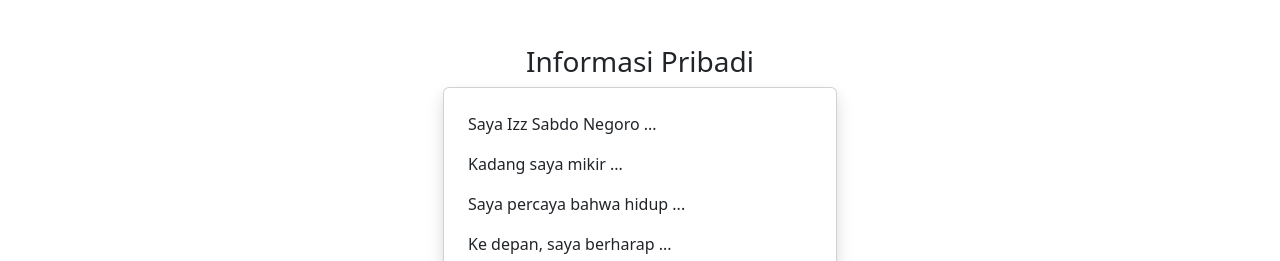
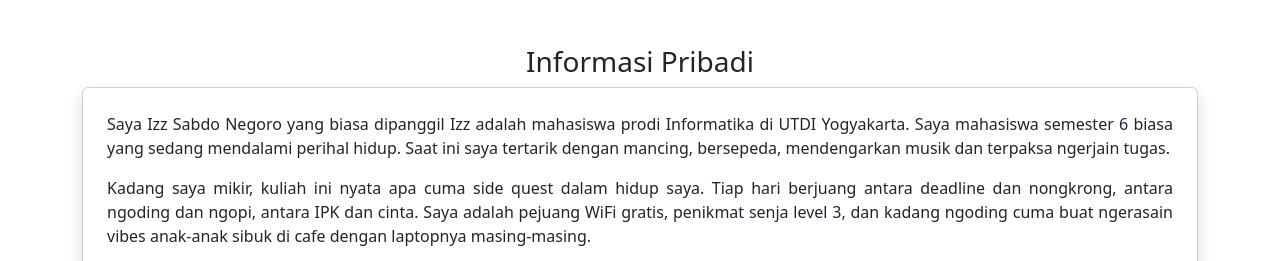
Before and after one commit to izz315/PWM11, a plain HTML site: page index.html in a window 1280 px wide. Shown: the part 403-664 px from the top of the page. Drawn offline with nearby package versions, Linux system fonts and the light colour scheme.

Commit message:
Update index.html

```diff
--- a/index.html
+++ b/index.html
@@ -54,10 +54,10 @@
         <div class="d-flex justify-content-center">
             <div class="card py-4 px-4 shadow">
                 <!-- Deskripsi diri mahasiswa -->
-                <p class="text" style="text-align: justify;">Saya Izz Sabdo Negoro ...</p>
-                <p class="text" style="text-align: justify;">Kadang saya mikir ...</p>
-                <p class="text" style="text-align: justify;">Saya percaya bahwa hidup ...</p>
-                <p class="text" style="text-align: justify;">Ke depan, saya berharap ...</p>
+                <p class="text" style="text-align: justify;">Saya Izz Sabdo Negoro yang biasa dipanggil Izz adalah mahasiswa prodi Informatika di UTDI Yogyakarta. Saya mahasiswa semester 6 biasa yang sedang mendalami perihal hidup. Saat ini saya tertarik dengan mancing, bersepeda, mendengarkan musik dan terpaksa ngerjain tugas.</p>
+                <p class="text" style="text-align: justify;">Kadang saya mikir, kuliah ini nyata apa cuma side quest dalam hidup saya. Tiap hari berjuang antara deadline dan nongkrong, antara ngoding dan ngopi, antara IPK dan cinta. Saya adalah pejuang WiFi gratis, penikmat senja level 3, dan kadang ngoding cuma buat ngerasain vibes anak-anak sibuk di cafe dengan laptopnya masing-masing.</p>
+                <p class="text" style="text-align: justify;">Saya percaya bahwa hidup adalah tentang balance: antara rebahan dan produktif, antara buka VSCode dan buka TikTok. Saat tidak sedang stress karena tugas, saya biasanya merenung di pojokan sambil bertanya: "Apakah console.log(aku) akan pernah mengerti perasaanku?".</p>
+                <p class="text" style="text-align: justify;">Ke depan, saya berharap bisa berhasil membangun karir dari semua kerja keras saya selama kuliah, atau minimal lulus dengan ucapan "ALHAMDULILLAH GUSTI AKU LULUSS!"</p>
 
                 <!-- Ikon tautan sosial media -->
                 <p class="text-center">Sosial Media :</p>
```
